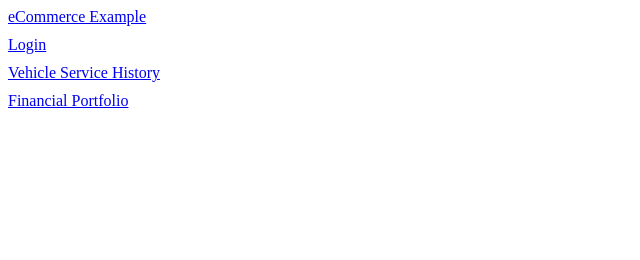
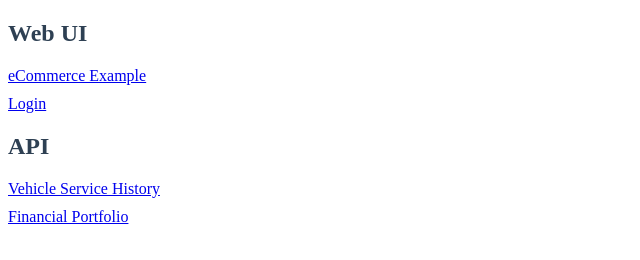
Before and after one commit to letzautomate/samples, a plain HTML site: page index.html in a window 1280 px wide. Shown: the whole page, without its empty margins (0-640 px from the left). Drawn offline with Linux system fonts and the light colour scheme.

```diff
--- a/index.html
+++ b/index.html
@@ -1,22 +1,38 @@
+
 <!DOCTYPE html>
 <html lang="en">
 <head>
     <meta charset="UTF-8">
     <meta name="viewport" content="width=device-width, initial-scale=1.0">
-    <title>Two-Line Navigation Links</title>
+    <title>Navigation Links with Sections</title>
     <style>
         nav a {
             display: block; /* This makes each link appear on a new line */
             margin-bottom: 10px; /* Adds some space between the links */
         }
+        section {
+            margin-bottom: 20px; /* Adds some space between sections */
+        }
+        h2 {
+            color: #2E4053;
+        }
     </style>
 </head>
 <body>
-    <nav>
-        <a href="eCommerce.html">eCommerce Example</a>
-        <a href="Login.html">Login</a>
-		<a href="VehicleServiceHistory.html">Vehicle Service History</a>
-		<a href="Financial Portfolio.html">Financial Portfolio</a>
-    </nav>
+    <section>
+        <h2>Web UI</h2>
+        <nav>
+            <a href="eCommerce.html">eCommerce Example</a>
+            <a href="Login.html">Login</a>
+        </nav>
+    </section>
+
+    <section>
+        <h2>API</h2>
+        <nav>
+            <a href="VehicleServiceHistory.html">Vehicle Service History</a>
+            <a href="FinancialPortfolio.html">Financial Portfolio</a>
+        </nav>
+    </section>
 </body>
 </html>
```
